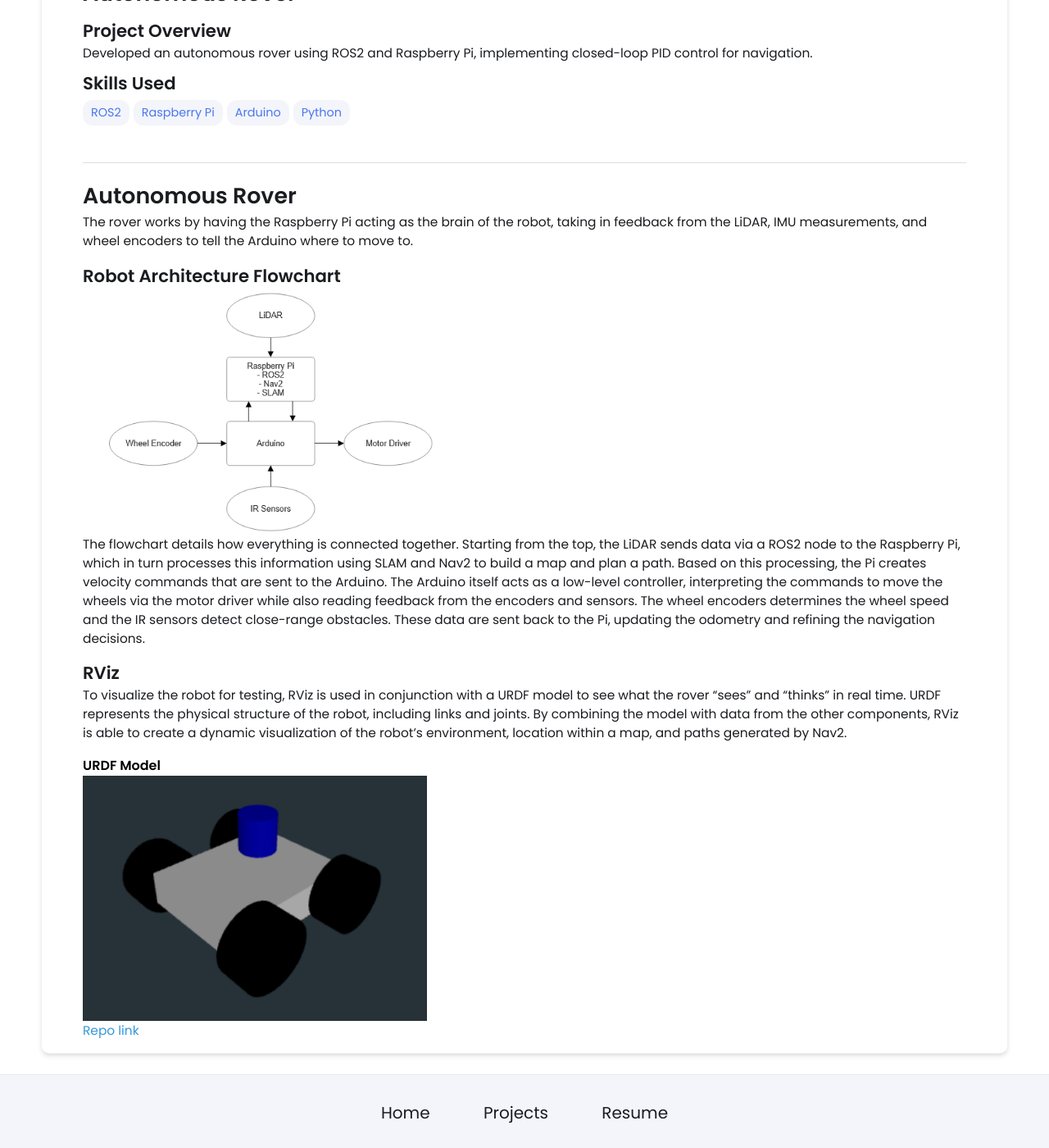
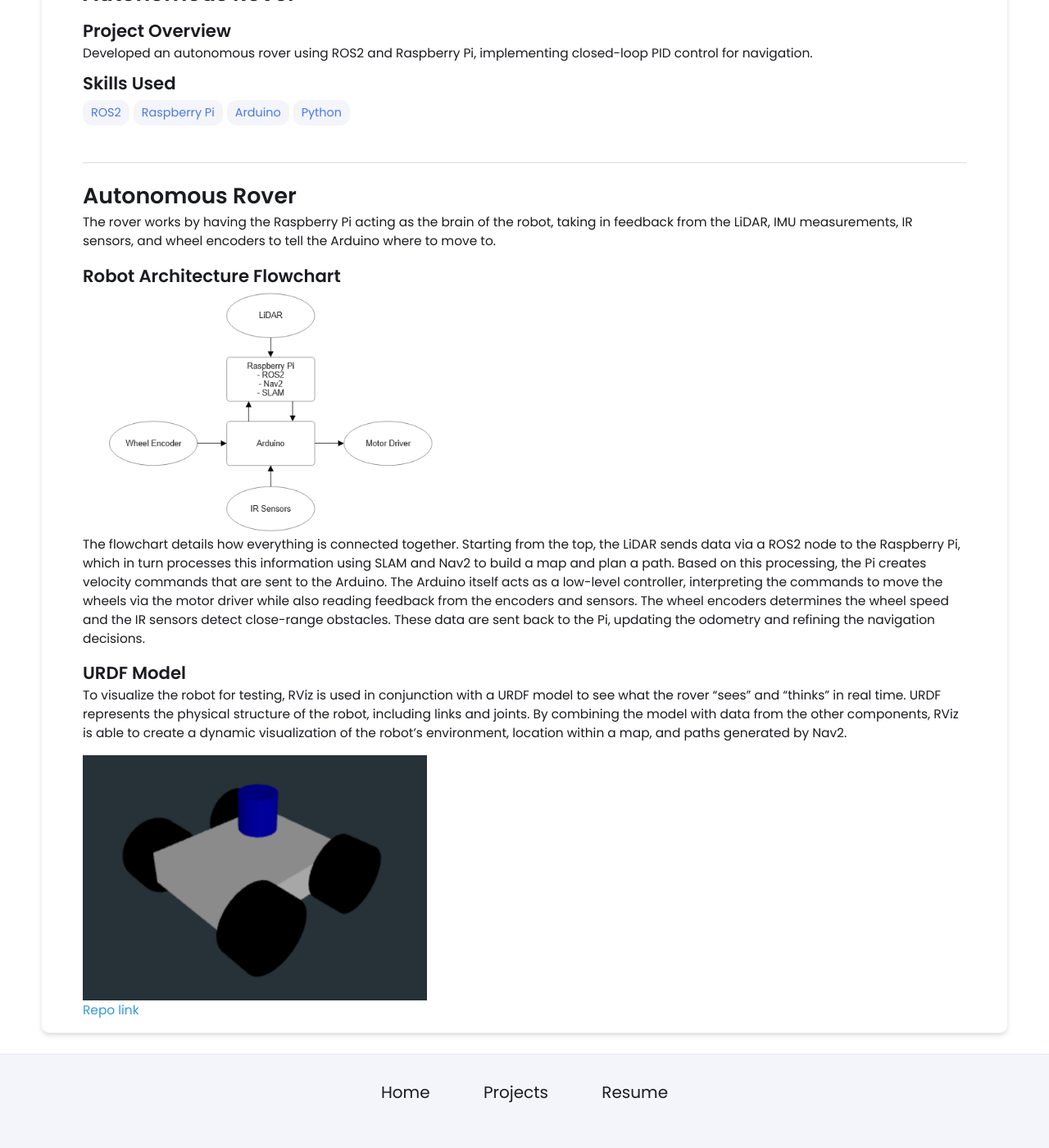
Before and after one commit to chaoqy/chaoqy.github.io, a Jekyll site: the page built from _projects/autonomous-rover/index.md, in a window 1280 px wide and 1400 px high, scrolled down 535 px. Shown: the whole window at 82% size. Built offline with Jekyll 4.4.1, drawn with Linux system fonts in a browser that asks for light colours.

Commit message:
Update index.md

```diff
--- a/_projects/autonomous-rover/index.md
+++ b/_projects/autonomous-rover/index.md
@@ -12,17 +12,16 @@ main-image: /rover(1).jpeg
 
 ---
 # Autonomous Rover
-The rover works by having the Raspberry Pi acting as the brain of the robot, taking in feedback from the LiDAR, IMU measurements, and wheel encoders to tell the Arduino where to move to.
+The rover works by having the Raspberry Pi acting as the brain of the robot, taking in feedback from the LiDAR, IMU measurements, IR sensors, and wheel encoders to tell the Arduino where to move to.
 
 ## Robot Architecture Flowchart
 {% include image-gallery.html images="architecture.png" %}
 
 The flowchart details how everything is connected together. Starting from the top, the LiDAR sends data via a ROS2 node to the Raspberry Pi, which in turn processes this information using SLAM and Nav2 to build a map and plan a path. Based on this processing, the Pi creates velocity commands that are sent to the Arduino. The Arduino itself acts as a low-level controller, interpreting the commands to move the wheels via the motor driver while also reading feedback from the encoders and sensors. The wheel encoders determines the wheel speed and the IR sensors detect close-range obstacles. These data are sent back to the Pi, updating the odometry and refining the navigation decisions.
 
-## RViz
+## URDF Model
 To visualize the robot for testing, RViz is used in conjunction with a URDF model to see what the rover "sees" and "thinks" in real time. URDF represents the physical structure of the robot, including links and joints. By combining the model with data from the other components, RViz is able to create a dynamic visualization of the robot's environment, location within a map, and paths generated by Nav2.
 
-#### URDF Model
 {% include image-gallery.html images="urdf.png" %}
 
 [Repo link](https://github.com/chaoqy)
```
